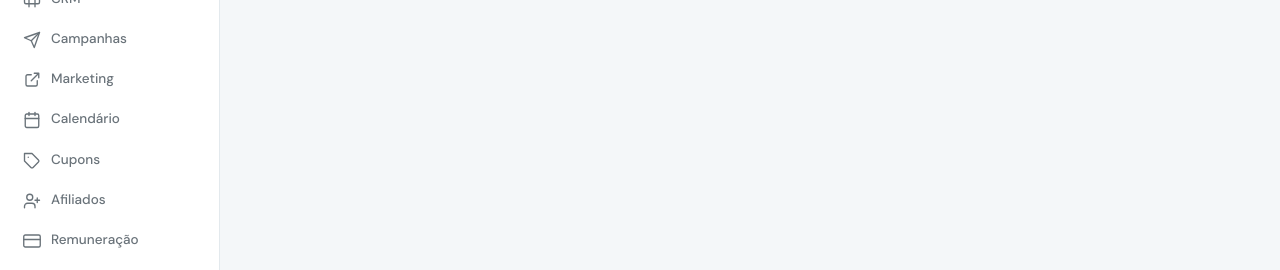
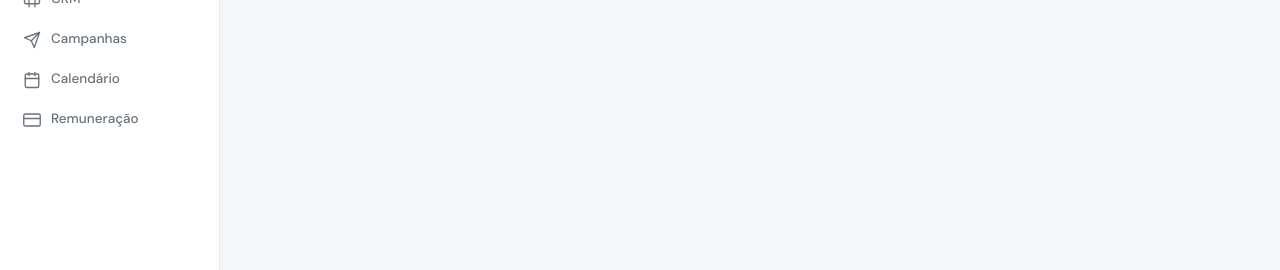
Before and after one commit to systemkarislabs/karis-web, a Next.js app: page /ia in a window 1280 px wide. Shown: the part 333-603 px from the top of the page. Built offline with nearby package versions, Linux system fonts and the light colour scheme; no server answers.

Commit message:
chore: retirar cupons, afiliados e marketing
Remove itens e páginas do dashboard: cupons, afiliados e marketing.

```diff
--- a/app/(dashboard)/afiliados/page.tsx
+++ /dev/null
@@ -1,7 +0,0 @@
-'use client'
-
-import { ComingSoon } from '@/components/ui/ComingSoon'
-
-export default function AfiliadosPage() {
-  return <ComingSoon title="Afiliados" />
-}
--- a/app/(dashboard)/cupons/page.tsx
+++ /dev/null
@@ -1,7 +0,0 @@
-'use client'
-
-import { ComingSoon } from '@/components/ui/ComingSoon'
-
-export default function CuponsPage() {
-  return <ComingSoon title="Cupons" />
-}
--- a/app/(dashboard)/layout.tsx
+++ b/app/(dashboard)/layout.tsx
@@ -62,24 +62,9 @@
     icon: <DesignerIcon name="campaign" size={18} />,
   },
   {
-    href: '/marketing',
-    label: 'Marketing',
-    icon: <DesignerIcon name="marketing" size={18} />,
-  },
-  {
     href: '/calendario',
     label: 'Calendário',
     icon: <DesignerIcon name="calendar" size={18} />,
-  },
-  {
-    href: '/cupons',
-    label: 'Cupons',
-    icon: <DesignerIcon name="coupon" size={18} />,
-  },
-  {
-    href: '/afiliados',
-    label: 'Afiliados',
-    icon: <DesignerIcon name="affiliates" size={18} />,
   },
   {
     href: '/remuneracao',
--- a/app/(dashboard)/marketing/page.tsx
+++ /dev/null
@@ -1,7 +0,0 @@
-'use client'
-
-import { ComingSoon } from '@/components/ui/ComingSoon'
-
-export default function MarketingPage() {
-  return <ComingSoon title="Marketing" />
-}
```
